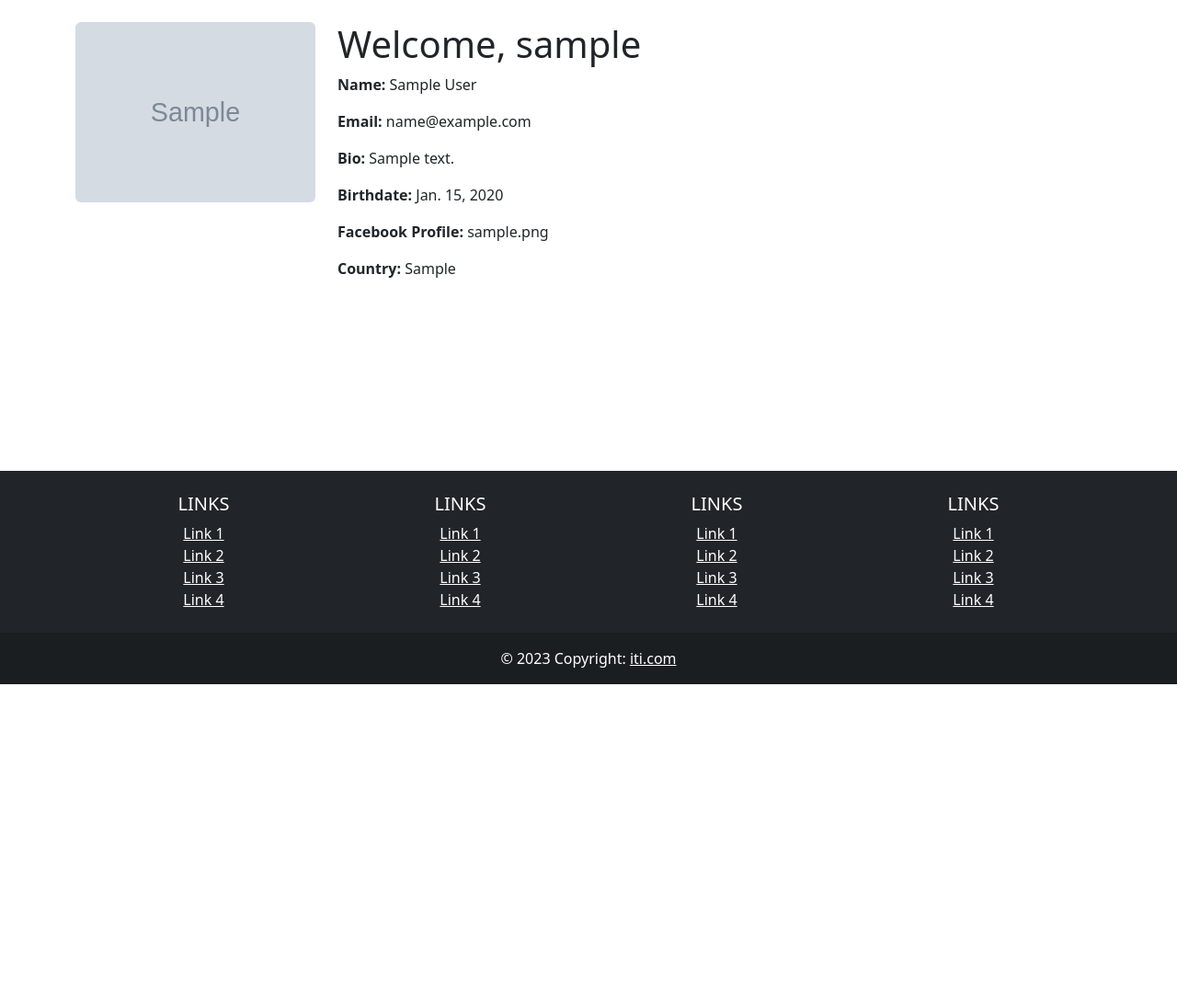
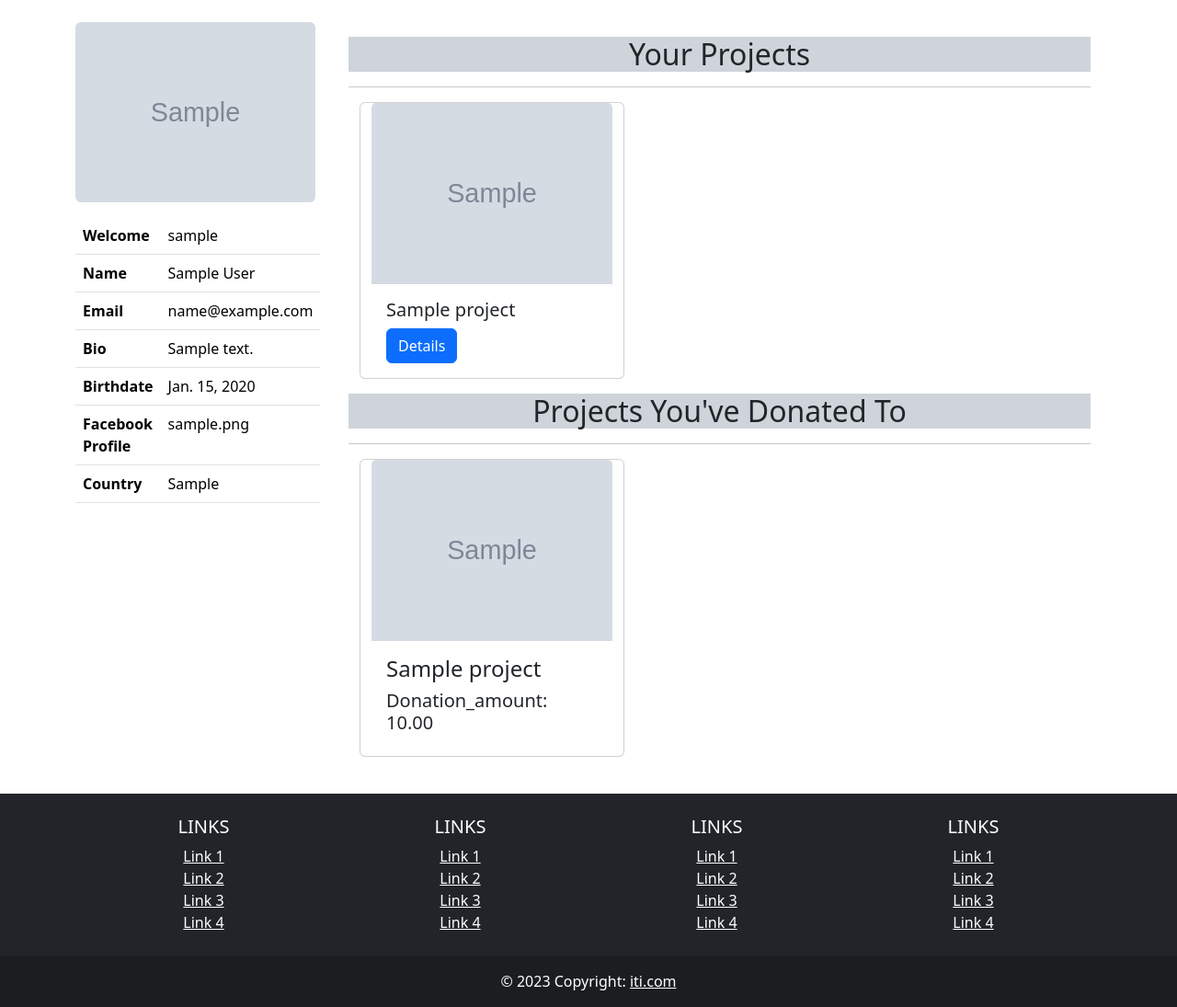
Before and after one commit to Isla-Nad/Crowd_Funding_Project, a Django app: page /accounts/profile/1 in a window 1280 px wide. Shown: the part 56-1151 px from the top of the page at 92% size. Before the commit the page ends 800 px from the top, so only its background shows below. Run offline with Django 5.2, Linux system fonts and the light colour scheme; tables that the repository leaves empty hold one stand-in row (values such as "Sample post"); grey boxes marked "Sample" are stand-in pictures; some libraries are stand-ins or nearby versions.

Commit message:
profile projects and donation

```diff
--- a/accounts/templates/accounts/profile.html
+++ b/accounts/templates/accounts/profile.html
@@ -7,23 +7,89 @@
       {% else %}
       <img src="{% static 'projects/images/unnamed.jpg' %}" class="img-fluid rounded" alt="Default Profile Picture" />
       {% endif %}
+      <div class="mt-3">
+        <table class="table">
+          <tr>
+            <th>Welcome</th>
+            <td>{{ user.username }}</td>
+          </tr>
+          <tr>
+            <th>Name</th>
+            <td>{{ user.get_full_name }}</td>
+          </tr>
+          <tr>
+            <th>Email</th>
+            <td>{{ user.email }}</td>
+          </tr>
+          <tr>
+            <th>Bio</th>
+            <td>{{ user_profile.bio }}</td>
+          </tr>
+          <tr>
+            <th>Birthdate</th>
+            <td>{{ user_profile.birthdate }}</td>
+          </tr>
+          <tr>
+            <th>Facebook Profile</th>
+            <td>{{ user_profile.facebook_profile }}</td>
+          </tr>
+          <tr>
+            <th>Country</th>
+            <td>{{ user_profile.country }}</td>
+          </tr>
+          {% if user.id == request.user.id %}
+          <tr>
+            <th>Delete Account</th>
+            <td><a class="btn btn-outline-danger" href="{% url 'accounts.delete' %}"></a></td>
+          </tr>
+          <tr>
+            <th>Edit User Info</th>
+            <td><a class="btn btn-outline-warning" href="{% url 'accounts.edit' %}"></a></td>
+          </tr>
+          <tr>
+            <th>Edit Profile</th>
+            <td><a class="btn btn-outline-warning" href="{% url 'profile.edit' user.id %}"></a></td>
+          </tr>
+          {% endif %}
+        </table>
+      </div>
     </div>
     <div class="col-md-9">
-      <h1>Welcome, {{ user.username }}</h1>
-      <p><strong>Name:</strong> {{ user.get_full_name }}</p>
-      <p><strong>Email:</strong> {{ user.email }}</p>
-      <p><strong>Bio:</strong> {{ user_profile.bio }}</p>
-      <p><strong>Birthdate:</strong> {{ user_profile.birthdate }}</p>
-      <p><strong>Facebook Profile:</strong> {{ user_profile.facebook_profile }}</p>
-      <p><strong>Country:</strong> {{ user_profile.country }}</p>
+      <div class="container my-3">
+        <h2 class="text-center bg-dark-subtle">Your Projects</h2>
+        <hr />
+        <div class="row gap-3 container m-auto my-3">
+          {% for pro in projects %}
+          <div class="card" style="width: 18rem">
+            {% for image in first_images %} {% if image.project_id == pro.id %}
+            <img src="{{ image.image.url }}" class="card-img-top w-100 h-100" alt="..." />
+            {% endif %} {% endfor %}
+            <div class="card-body">
+              <h5 class="card-title">{{pro.title}}</h5>
+              <a href="{% url 'view' pro.id %}" class="btn btn-primary">Details</a>
+              {% comment %} <a href="{% url 'products.edit' pro.id %}" class="btn btn-warning">Edit</a> {% endcomment %} {% comment %} <a href="{% url 'products.delete' pro.id %}" class="btn btn-danger">Delete</a> {% endcomment %}
+            </div>
+          </div>
+          {% endfor %}
+        </div>
+      </div>
+
+      <div class="container my-3">
+        <h2 class="text-center bg-dark-subtle">Projects You've Donated To</h2>
+        <hr />
+        <div class="row gap-3 container m-auto my-3">
+          {% for project, first_image,donation in project_with_first_images %}
+          <div class="card" style="width: 18rem">
+            <img src="{{ first_image.image.url }}" alt="{{ project.title }} Image" class="card-img-top w-100 h-100" />
+            <div class="card-body">
+              <h4 class="card-title">{{project.title}}</h4>
+              <h5>Donation_amount: {{ donation.donation_amount }}</h5>
+            </div>
+          </div>
+          {% endfor %}
+        </div>
+      </div>
     </div>
-  </div>
-  <div class="mt-3">
-    {% if user.id == request.user.id %}
-    <a class="btn btn-outline-danger" href="{% url 'accounts.delete' %}">Delete Account</a>
-    <a class="btn btn-outline-warning" href="{% url 'accounts.edit' %}">Edit User Info</a>
-    <a class="btn btn-outline-warning" href="{% url 'profile.edit' user.id %}">Edit Profile</a>
-    {% endif %}
   </div>
 </div>
 
--- a/accounts/views.py
+++ b/accounts/views.py
@@ -13,6 +13,7 @@ from django.template.loader import render_to_string
 from django.core.mail import send_mail
 from accounts.forms import AccountCreationForm, UserProfileForm, UserChangeForm
 from accounts.models import UserProfile
+from projects.models import Donation, Project, ProjectImage
 
 
 def register(request):
@@ -85,9 +86,28 @@ def user_logout(request):
 def profile(request, pk):
     user = User.objects.get(pk=pk)
     user_profile = UserProfile.objects.get(user=user)
+    projects = Project.objects.filter(user=user)
+    donations = Donation.objects.filter(user=user)
+    first_images = []
+
+    for project in projects:
+        first_image = ProjectImage.objects.filter(project=project).first()
+        first_images.append(first_image)
+
+    project_with_first_images = []
+
+    for donation in donations:
+        project = donation.project
+        first_image = ProjectImage.objects.filter(project=project).first()
+        project_with_first_images.append((project, first_image, donation))
+
     context = {
         'user': user,
         'user_profile': user_profile,
+        'projects': projects,
+        'donations': donations,
+        'first_images': first_images,
+        'project_with_first_images': project_with_first_images,
     }
     return render(request, 'accounts/profile.html', context)
 
--- a/projects/views.py
+++ b/projects/views.py
@@ -3,7 +3,6 @@ from django.urls import reverse
 from django.db.models import Sum
 from projects.forms import DonationForm, ProjectForm,  ReviewForm
 from projects.models import Donation, ProjectImage, Project, Review
-from django.contrib.auth.models import User
 
 
 def index(request):
```
